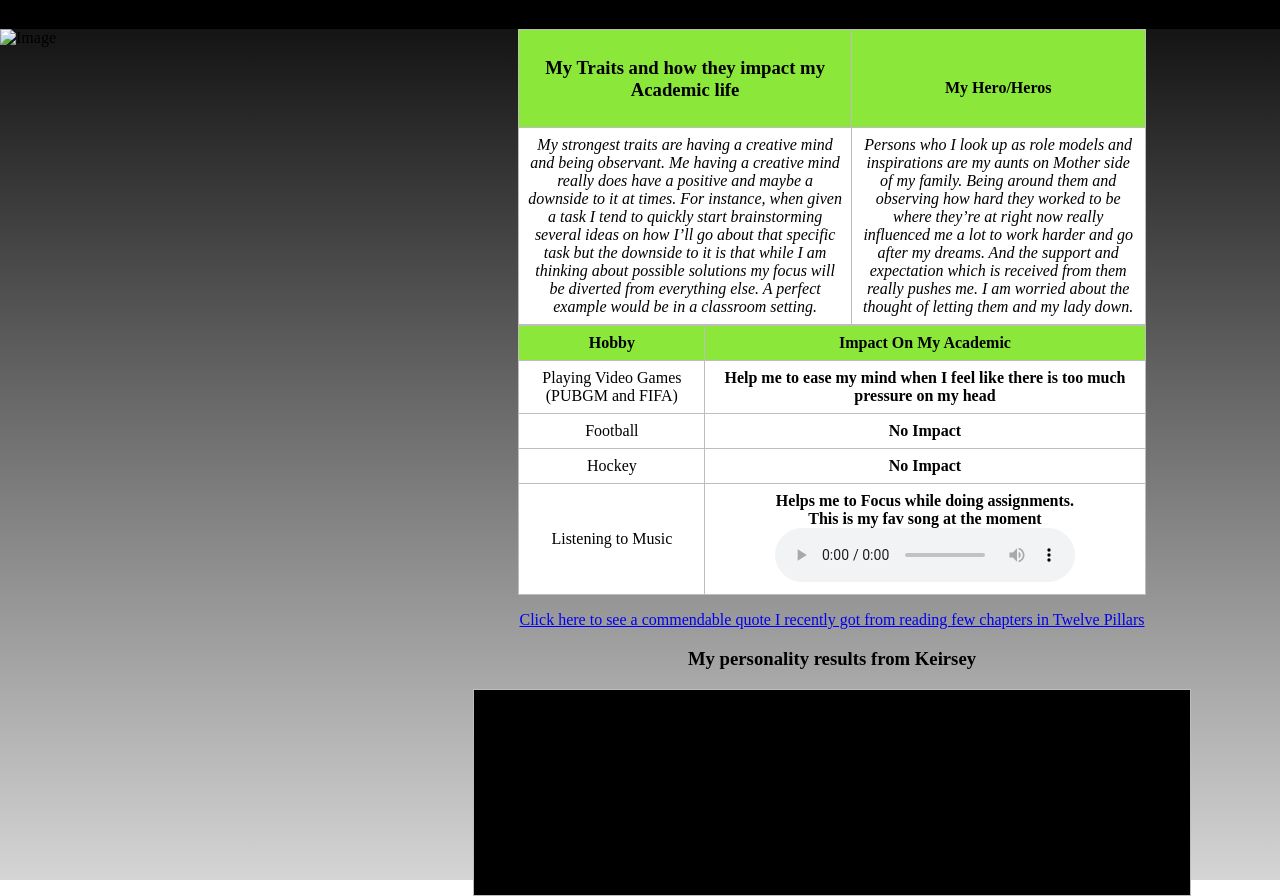
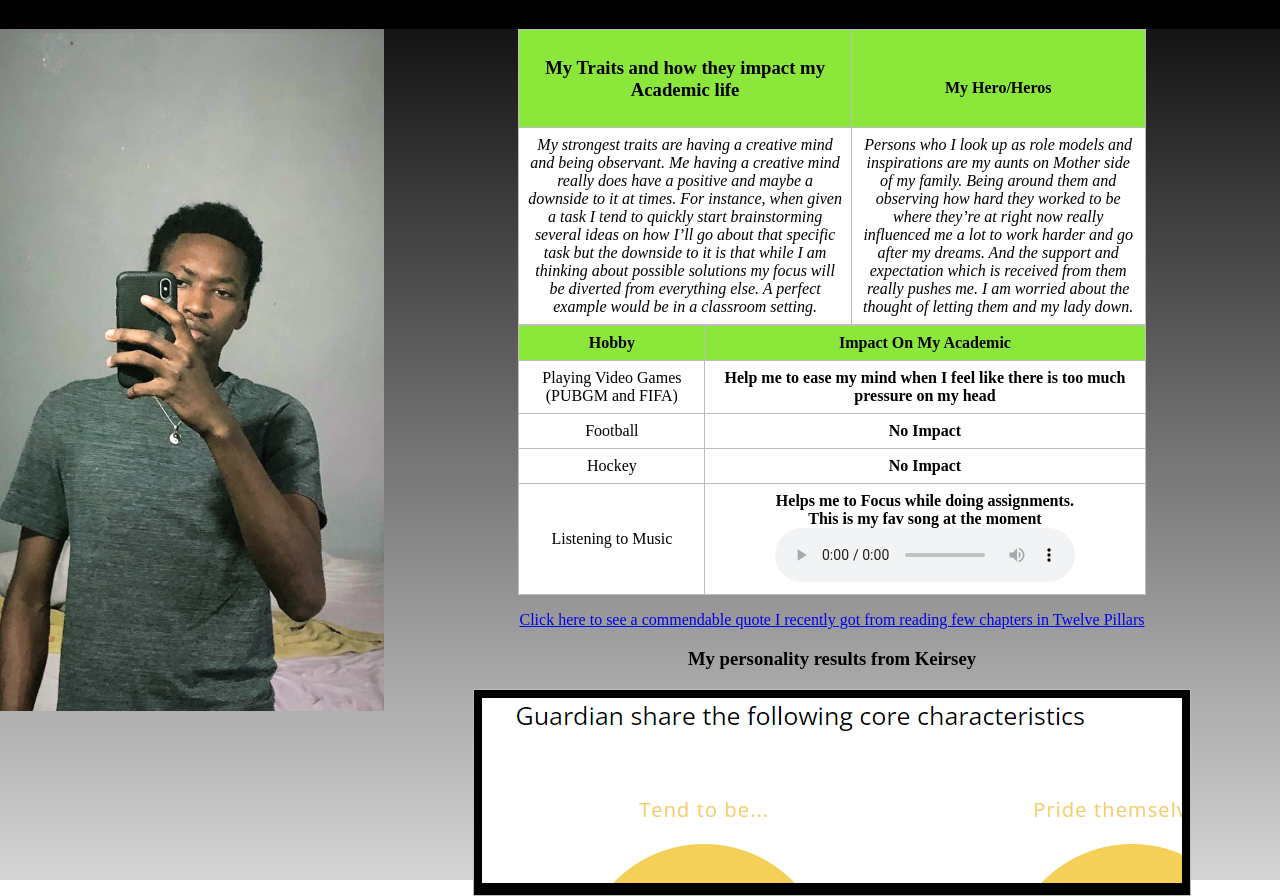
Before and after one commit to Nbrown876/PersonalWebsite, a plain HTML site: page Personal.html in a window 1280 px wide. Shown: the part 60-956 px from the top of the page. Drawn offline with Linux system fonts and the light colour scheme.

Commit message:
Update Personal.html

```diff
--- a/Personal.html
+++ b/Personal.html
@@ -3,7 +3,7 @@
 
 <head>
 
-    <link rel="icon" href="../Assets/logo2.png" type="image/x-icon">
+    <link rel="icon" href="logo2.png" type="image/x-icon">
     <style>
 
     body {
@@ -142,7 +142,7 @@
             <td>Listening to Music</b></td>
             <td><b>Helps me to Focus while doing assignments.</br>This is my fav song at the moment</b>
                 <audio controls>
-                <source src="../Assets/Adele - I Miss You.mp3" type="audio/mp3">
+                <source src="Adele - I Miss You.mp3" type="audio/mp3">
             </audio></td>
         </tr>
     </table>
@@ -151,7 +151,7 @@
     <table>
         </td>
         <td bgcolor="black">
-    <iframe src="../Assets/Screenshot 2023-10-02 202237.png" name="iframe_a" frameborder="0" height="185px" width="700px"></iframe>
+    <iframe src="Screenshot 2023-10-02 202237.png" name="iframe_a" frameborder="0" height="185px" width="700px"></iframe>
         </td>
         </tr>
     </table>
@@ -159,7 +159,7 @@
 </div>
 <div style="float:right;width: 30%;">
 
-    <img class="pic" src="../Assets/me.webp" alt="Image" style=" width: 100%;height: auto;">
+    <img class="pic" src="me.webp" alt="Image" style=" width: 100%;height: auto;">
     </div>
 </div>
 
```
